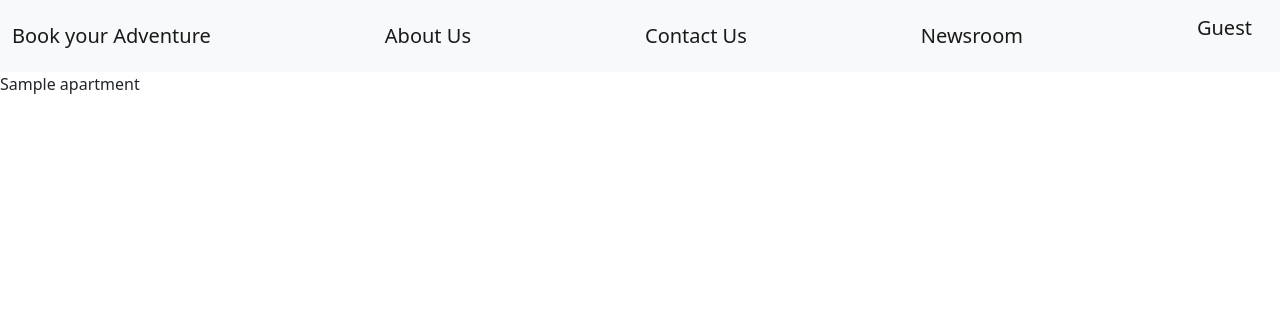
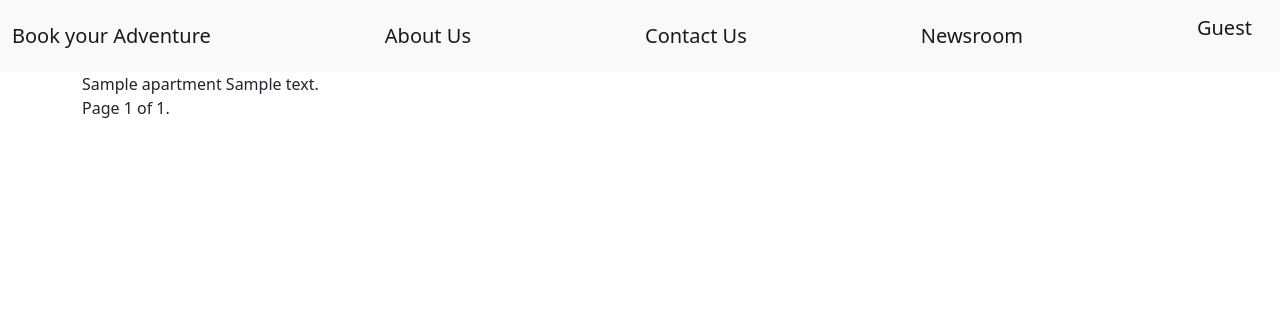
Before and after one commit to Kategkate/Kategkate, a Django app: page /apartment/ in a window 1280 px wide. Shown: the top 332 px of the page. Run offline with Django 3.2, Linux system fonts and the light colour scheme; tables that the repository leaves empty hold one stand-in row (values such as "Sample post"); some libraries are stand-ins or nearby versions.

Commit message:
4.1. Filtration and pagination 4.2. Forms

```diff
--- a/bookme/posts/templates/apartments/apartment.html
+++ b/bookme/posts/templates/apartments/apartment.html
@@ -1,8 +1,29 @@
 {% extends 'base.html' %}
+{% block content %}
+<div class="container">
+    {% for item in item_list %}
+    {{item.name}}
+    {{item.summary}}
+    {% for tag in item.tags.all %}
+    <a href="?tag={{tag.name}}">{{tag.name}}</a>
+    {% endfor %}
+    {% endfor %}
+    <div class="pagination">
+    <span class="step-links">
+        {% if page_obj.has_previous %}
+            <a href="?page=1">&laquo; first</a>
+            <a href="?page={{ page_obj.previous_page_number }}">previous</a>
+        {% endif %}
 
-{% block content %}
-{% for item in item_list %}
-{{item.name}}
-{% endfor %}
+        <span class="current">
+            Page {{ page_obj.number }} of {{ page_obj.paginator.num_pages }}.
+        </span>
 
+        {% if page_obj.has_next %}
+            <a href="?page={{ page_obj.next_page_number }}">next</a>
+            <a href="?page={{ page_obj.paginator.num_pages }}">last &raquo;</a>
+        {% endif %}
+    </span>
+    </div>
+</div>
 {% endblock %}
```
